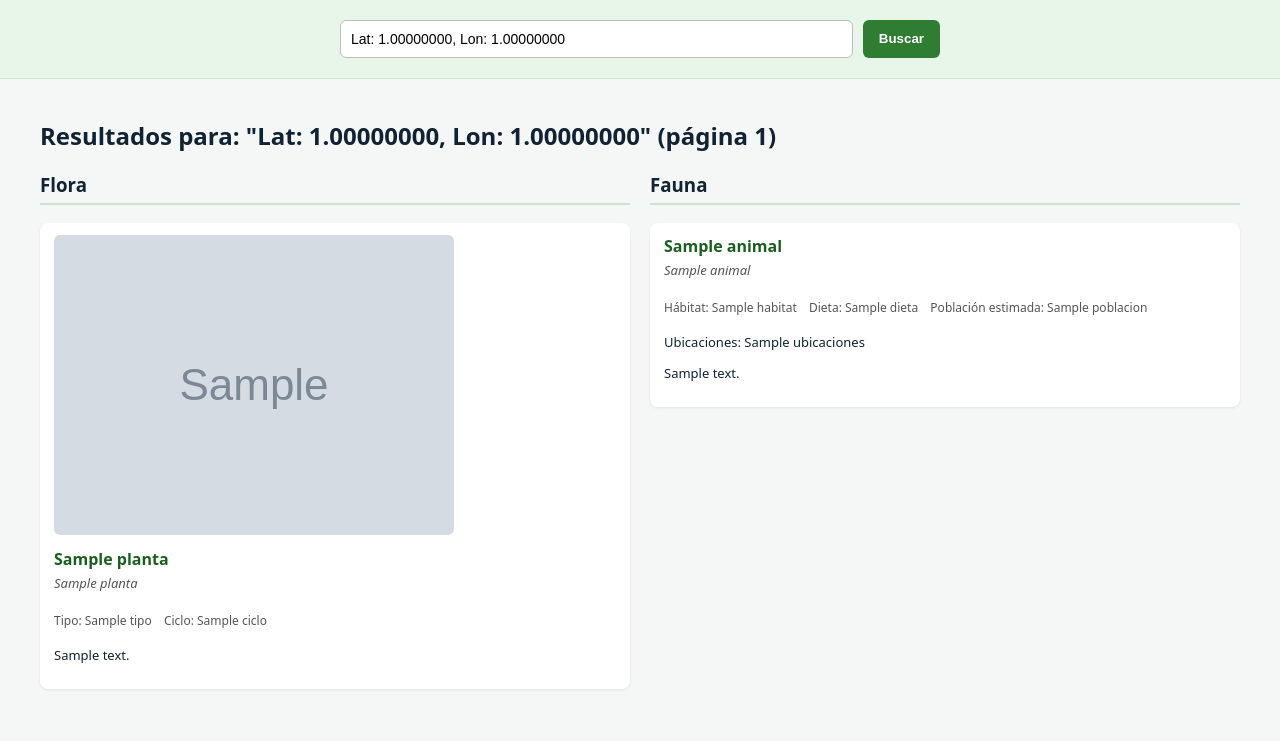
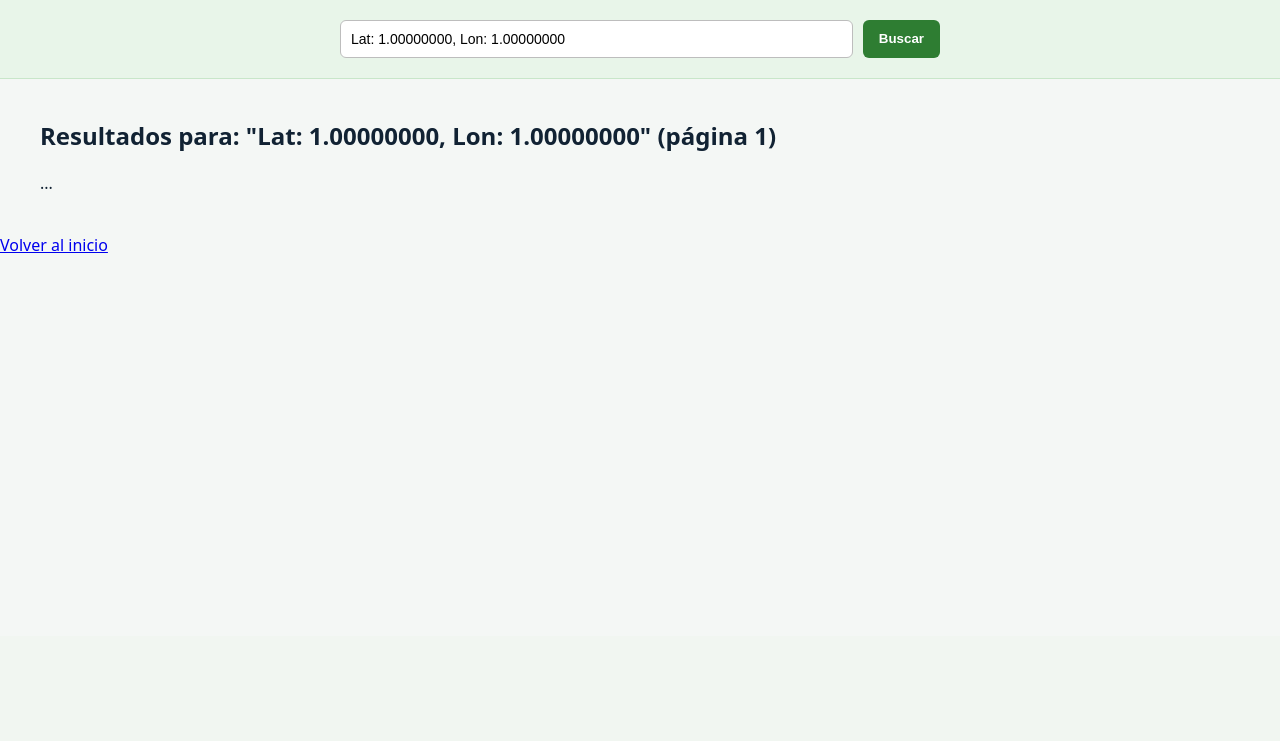
Before and after one commit to bquezada-bit/Silvacentinel, a Django app: template templates/pagina3.html in a window 1280 px wide. Shown: the part 164-905 px from the top of the page. After the commit the page ends 417 px from the top, so only its background shows below. Run offline with Django 5.2, Linux system fonts and the light colour scheme; tables that the repository leaves empty hold one stand-in row (values such as "Sample post"); the template is opened without the code that fills it: values that come from a table or form of the project are taken from there, most other values are stand-ins (such as "Sample title", 1, 10 or a date in 2020); grey boxes marked "Sample" are stand-in pictures.

Commit message:
Actualizar pagina3 con botón volver e integrar ajustes finales

```diff
--- a/templates/pagina3.html
+++ b/templates/pagina3.html
@@ -1,11 +1,10 @@
-
 {% load static %}
 
 <!DOCTYPE html>
 <html lang="es">
 <head>
     <meta charset="UTF-8">
-    <title>Flora y Fauna por Ubicación</title>
+    <title>Flora y Fauna por Nombre</title>
     <link rel="stylesheet" href="{% static 'css/pagina3.css' %}">
 </head>
 <body>
@@ -31,52 +30,8 @@
             <h2>Resultados para: "{{ ubicacion }}" (página {{ page }})</h2>
 
             <div class="columnas">
-                <div class="columna flora">
-                    <h3>Flora</h3>
-                    {% if flora_results %}
-                        {% for planta in flora_results %}
-                            <article class="tarjeta">
-                                {% if planta.imagen %}
-                                    <img src="{{ planta.imagen }}" alt="{{ planta.nombre_comun }}">
-                                {% endif %}
-                                <h4>{{ planta.nombre_comun }}</h4>
-                                <p class="cientifico">{{ planta.nombre_cientifico }}</p>
-                                <p class="meta">
-                                    {% if planta.tipo %}<span>Tipo: {{ planta.tipo }}</span>{% endif %}
-                                    {% if planta.ciclo %}<span>Ciclo: {{ planta.ciclo }}</span>{% endif %}
-                                </p>
-                                <p class="descripcion">{{ planta.descripcion }}</p>
-                            </article>
-                        {% endfor %}
-                    {% else %}
-                        <p>No se encontró flora asociada para esta ubicación.</p>
-                    {% endif %}
-                </div>
-
-                <div class="columna fauna">
-                    <h3>Fauna</h3>
-                    {% if fauna_results %}
-                        {% for animal in fauna_results %}
-                            <article class="tarjeta">
-                                <h4>{{ animal.nombre }}</h4>
-                                <p class="cientifico">{{ animal.nombre_cientifico }}</p>
-                                <p class="meta">
-                                    {% if animal.habitat %}<span>Hábitat: {{ animal.habitat }}</span>{% endif %}
-                                    {% if animal.dieta %}<span>Dieta: {{ animal.dieta }}</span>{% endif %}
-                                    {% if animal.poblacion %}<span>Población estimada: {{ animal.poblacion }}</span>{% endif %}
-                                </p>
-                                {% if animal.ubicaciones %}
-                                    <p class="ubicaciones">Ubicaciones: {{ animal.ubicaciones }}</p>
-                                {% endif %}
-                                {% if animal.descripcion %}
-                                    <p class="descripcion">{{ animal.descripcion }}</p>
-                                {% endif %}
-                            </article>
-                        {% endfor %}
-                    {% else %}
-                        <p>No se encontró fauna asociada para esta búsqueda.</p>
-                    {% endif %}
-                </div>
+                <!-- flora -->
+                ...
             </div>
 
             <div class="paginacion">
@@ -90,5 +45,9 @@
             </div>
         </section>
     {% endif %}
+
+    <div class="volver-inicio">
+        <a class="btn" href="{% url 'index' %}">Volver al inicio</a>
+    </div>
 </body>
 </html>
```
Also changed, not shown: 1 other file.
